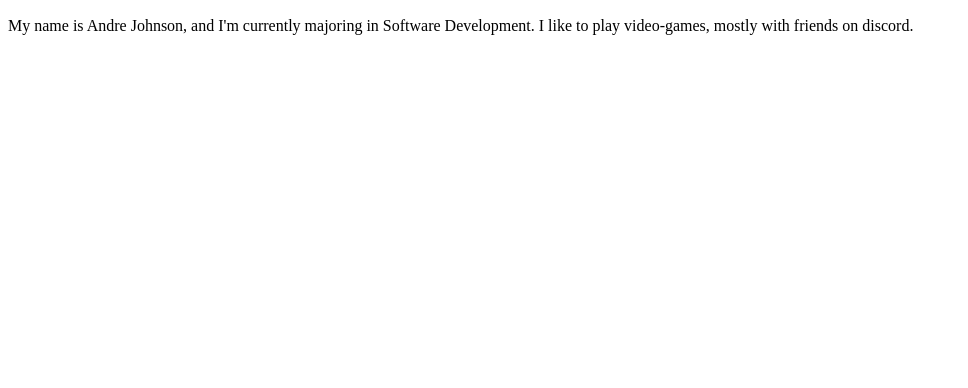
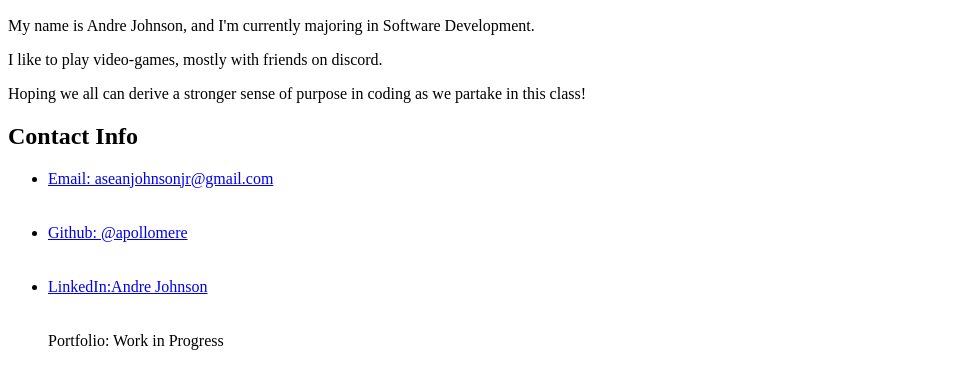
Before and after one commit to apollomere/Andre-Biography, a plain HTML site: page index.html in a window 1280 px wide. Shown: the part 330-718 px from the top of the page, without its empty margins (0-968 px from the left). Drawn offline with Linux system fonts and the light colour scheme.

Commit message:
Updated Biography, should be fully complete now.

```diff
--- a/index.html
+++ b/index.html
@@ -8,11 +8,41 @@
 <h1>Student Biography</h1>
 <h2>Andre Johnson</h2>
 <img src="C:\Users\ender\OneDrive\Pictures\MyPhoto.jpg" alt="" width = "200" height = "200">
-<p>My name is Andre Johnson, and I'm currently
+<p> My name is Andre Johnson, and I'm currently
     majoring in Software Development.
+</p>
+<p>
     I like to play video-games, mostly with friends
-    on discord.
+ on discord.
 </p>
+<p>
+     Hoping we all can derive a stronger sense of purpose
+ in coding as we partake in this class!
+</p>
+<h2>Contact Info</h2>
+
+<div>
+<ul>
+
+ <li>
+     <a href = "https://www.linkedin.com/in/andre-johnson-91a937291/">
+    Email: aseanjohnsonjr@gmail.com </a>
+ </li>
+   <br><br>
+ <li>
+    <a href = "https://github.com/apollomere">
+    Github: @apollomere</a>
+ </li>
+    <br><br>
+ <li>
+    <a href = "https://www.linkedin.com/in/andre-johnson-91a937291/">
+    LinkedIn:Andre Johnson </a>
+ </li>
+    <br><br>
+    Portfolio: Work in Progress
+    </ul>
+</div>
 
 </body>
+</body>
 </html>
```
